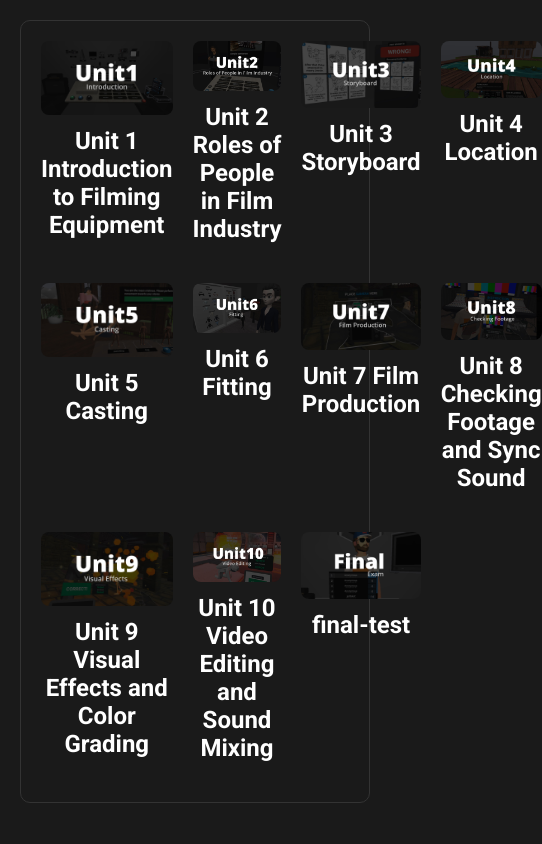
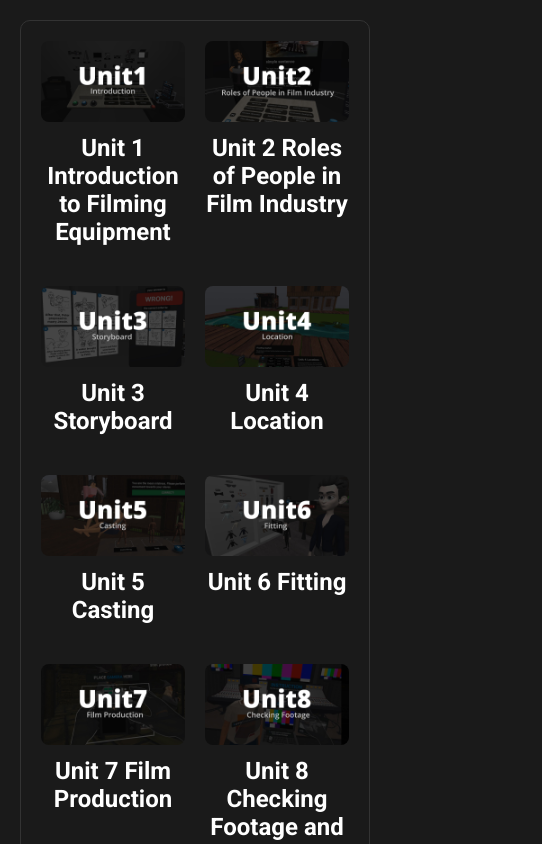
Before and after one commit to meangpu/EnglabForFilmFormTest, a React (Vite) app in the folder EnglabTest/: page / in a window 390 px wide. Shown: the top 844 px of the page, 542 px wide, since content can reach past the window. Built offline with nearby package versions, Linux system fonts and the light colour scheme.

Commit message:
Update index.css

```diff
--- a/EnglabTest/src/index.css
+++ b/EnglabTest/src/index.css
@@ -40,7 +40,7 @@ a:link {
 }
 
 a:visited {
-  color: rgb(43, 255, 113);
+  color: rgb(34, 156, 255);
 }
 
 a:hover {
@@ -76,5 +76,18 @@ a:hover {
 
 .grid-item img:hover {
   transform: rotateY(2deg) rotateX(2deg) scale(1.005);
-  box-shadow: 0 0 20px rgba(255, 255, 255, 0.7);
+  box-shadow: 0 0 20px rgba(118, 161, 255, 0.836);
 }
+
+/* Media queries for responsive design */
+@media (max-width: 992px) {
+  .image-grid {
+    grid-template-columns: repeat(3, 1fr);
+  }
+}
+
+@media (max-width: 768px) {
+  .image-grid {
+    grid-template-columns: repeat(2, 1fr);
+  }
+}
```
